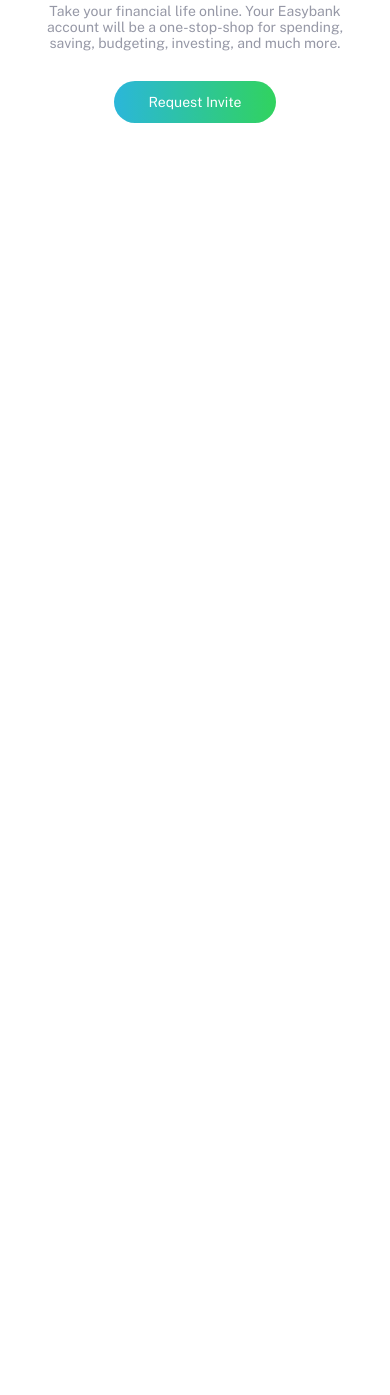
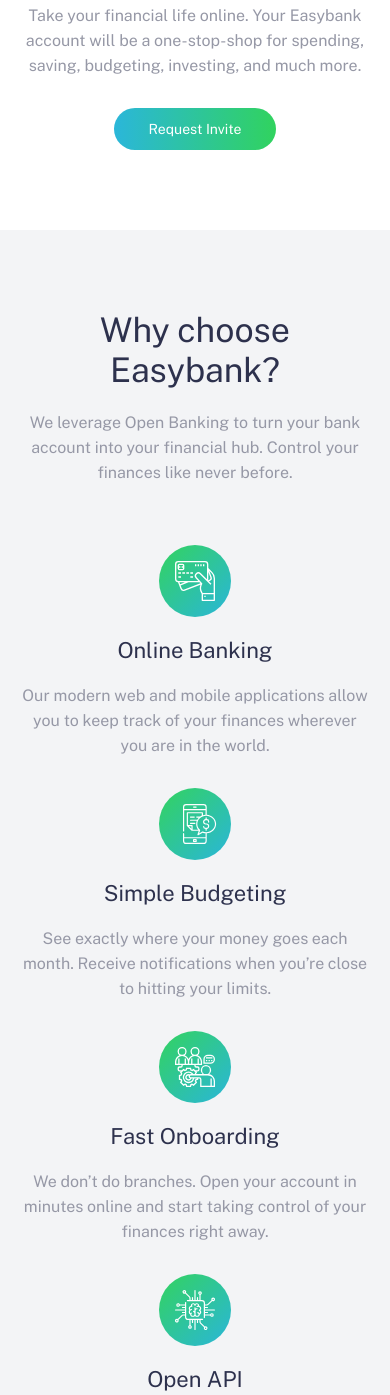
Before and after one commit to Ahbabsaqlan/EasyBank-Limited, a plain HTML site: page index.html in a window 390 px wide. Shown: the part 537-1932 px from the top of the page. Before the commit the page ends 844 px from the top, so only its background shows below. Drawn offline with nearby package versions, Linux system fonts and the light colour scheme; a web font is replaced by a local one.

Commit message:
compllete mobile version feature section

```diff
--- a/index.html
+++ b/index.html
@@ -50,7 +50,32 @@
         </section>
         <section id="feature">
             <div class="main-feature">
-
+                <div class="feature-heading-text">
+                    <p class="feature-heading">Why choose Easybank?</p>
+                    <p class="feature-para">We leverage Open Banking to turn your bank account into your financial hub. Control your finances like never before.</p>
+                </div>
+                <div class="feature-card">
+                    <div class="card">
+                        <img src="./images/icon-online.svg" alt="online" class="card-logo">
+                        <p class="card-heading">Online Banking</p>
+                        <p class="card-para">Our modern web and mobile applications allow you to keep track of your finances wherever you are in the world.</p>
+                    </div>
+                    <div class="card">
+                        <img src="./images/icon-budgeting.svg" alt="budgeting" class="card-logo">
+                        <p class="card-heading">Simple Budgeting</p>
+                        <p class="card-para">See exactly where your money goes each month. Receive notifications when you’re close to hitting your limits.</p>
+                    </div>
+                    <div class="card">
+                        <img src="./images/icon-onboarding.svg" alt="onboarding" class="card-logo">
+                        <p class="card-heading">Fast Onboarding</p>
+                        <p class="card-para">We don’t do branches. Open your account in minutes online and start taking control of your finances right away.</p>
+                    </div>
+                    <div class="card">
+                        <img src="./images/icon-api.svg" alt="api" class="card-logo">
+                        <p class="card-heading">Open API</p>
+                        <p class="card-para">Manage your savings, investments, pension, and much more from one account. Tracking your money has never been easier.</p>
+                    </div>
+                </div>
             </div>
         </section>
 
--- a/style.css
+++ b/style.css
@@ -1,6 +1,7 @@
 *{
     margin: 0;
     padding: 0;
+    font-family: 'Public Sans', sans-serif;
   }
 
 /*nav section*/
@@ -39,7 +40,6 @@
     text-decoration: none;
     font-size: 18px;
     font-weight: 400;
-    font-family: 'Public Sans', sans-serif;
     text-align: center;
     position: relative;
     width: fit-content;
@@ -64,6 +64,8 @@
 
 .wel-text{
     display: grid;
+    justify-items: center;
+    margin: 0px 20px;
 }
 .wel-img-pc{
     display: none;
@@ -81,22 +83,17 @@
     margin: auto;
 }
 .wel-heading{
-    width: 90vw;
-    display: grid;
-    margin: auto;
+    width: fit-content;
     text-align: center;
     font-size: 38px;
     font-weight: 400;
-    font-family: 'Public Sans', sans-serif;
     color: hsl(233, 26%, 24%);
 }
 .wel-para{
-    width: 80vw;
-    display: grid;
     text-align: center;
-    font-size: 14px;
+    font-size: 16px;
+    line-height: 25px;
     font-weight: 400;
-    font-family: 'Public Sans', sans-serif;
     color: hsl(233, 8%, 62%);
     margin: 20px auto;
 }
@@ -122,6 +119,56 @@
 
 /*feature section*/
 
-.feature{
-    background-color: hsl(220, 16%, 96%);
+#feature{
+    background-color:  hsl(220, 16%, 96%);
+    padding:80px 20px;
 }
+/*feature text*/
+.feature-heading-text{
+    display: grid;
+    justify-items: center;
+}
+.feature-heading{
+    width: fit-content;
+    margin:0px auto 20px;
+    text-align: center;
+    font-size: 34px;
+    font-weight: 400;
+    font-family: 'Public Sans', sans-serif;
+    color: hsl(233, 26%, 24%);
+}
+.feature-para{
+    text-align: center;
+    line-height: 25px;
+    font-size: 16px;
+    font-weight: 400;
+    font-family: 'Public Sans', sans-serif;
+    color: hsl(233, 8%, 62%);
+    margin: 0px auto 60px;
+}
+/*feature cards*/
+.feature-card{
+    display: grid;
+    row-gap: 10px;
+}
+.card{
+    display: grid;
+    justify-items: center;
+}
+.card-heading{
+    width: fit-content;
+    text-align: center;
+    font-size: 22px;
+    font-weight: 400;
+    color: hsl(233, 26%, 24%);
+    margin: 20px 0px 0px;
+}
+.card-para{
+    width: fit-content;
+    text-align: center;
+    font-size: 16px;
+    line-height: 25px;
+    font-weight: 400;
+    color: hsl(233, 8%, 62%);
+    margin: 20px 0px;
+}
```
